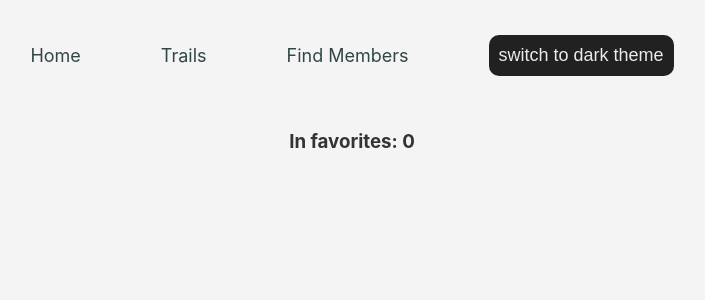
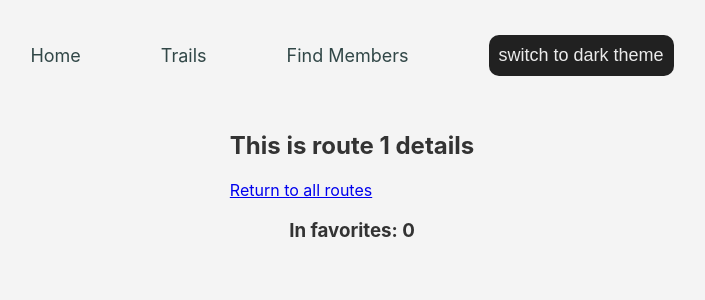
Before and after one commit to nastlyxy/zakopane-routes, a React (Vite) app: page /routes/1 in a window 1280 px wide. Shown: the top 300 px of the page, without its empty margins (288-993 px from the left). Built offline with nearby package versions, Linux system fonts and the light colour scheme.

Commit message:
added useParams logic

```diff
--- a/src/App.jsx
+++ b/src/App.jsx
@@ -7,6 +7,7 @@ import { useState } from 'react';
 import HomePage from './pages/HomePage';
 import RoutesPage from './pages/RoutesPage';
 import TeamPage from './pages/TeamPage';
+import RouteDetails from './pages/RouteDetails';
 
 function App() {
   const [isDarkMode, setIsDarkMode] = useState(false);
@@ -41,6 +42,7 @@ function App() {
         <Route path="/" element={<HomePage/>}/>
         <Route path="/routes" element={<RoutesPage favorites={favorites} toggleFavorite={toggleFavorite}/>}/>
         <Route path="/team" element={<TeamPage/>}/>
+        <Route path="/routes/:cardId" element={<RouteDetails/>}></Route>
       </Routes>
       </div>
 
--- a/src/RouteCard.jsx
+++ b/src/RouteCard.jsx
@@ -1,7 +1,8 @@
 import { useContext } from "react"
 import { ThemeContext } from "./ThemeContext"
+import { Link } from "react-router-dom";
 
-export default function RouteCard({name, distance, difficulty, hasCableCar, isFavorite, onToggle}){
+export default function RouteCard({name, distance, difficulty, hasCableCar, isFavorite, onToggle, id}){
 
     const isDarkMode = useContext(ThemeContext);
 
@@ -18,6 +19,7 @@ export default function RouteCard({name, distance, difficulty, hasCableCar, isFa
                 Has Cable Car🚠
                 </p>}
             {distance > 10 && <p className={`reminder-container ${isDarkMode? "dark" : ""}`}>❗Long route, please take your water💧</p>}
+            <Link to={`/routes/${id}`}>Show details</Link>
             </div>
 
             <button className={`button-container
--- /dev/null
+++ b/src/pages/RouteDetails.jsx
@@ -0,0 +1,14 @@
+import { Link, useParams } from "react-router-dom"
+
+export default function RouteDetails(){
+
+    const {cardId} = useParams();
+
+    return(
+        <div className="route-details-container">
+            <h2 className="details-title">This is route {cardId} details</h2>
+            <Link to={"/routes"}>Return to all routes</Link>
+
+        </div>
+    )
+}
```
